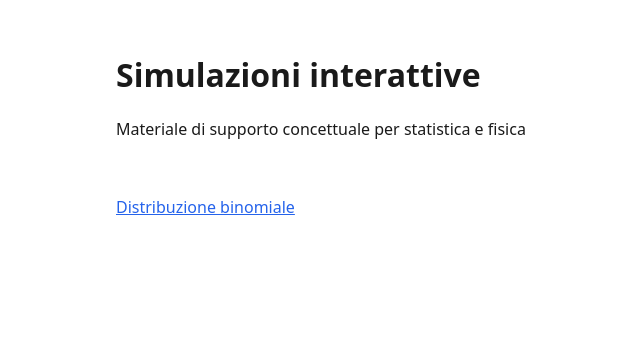
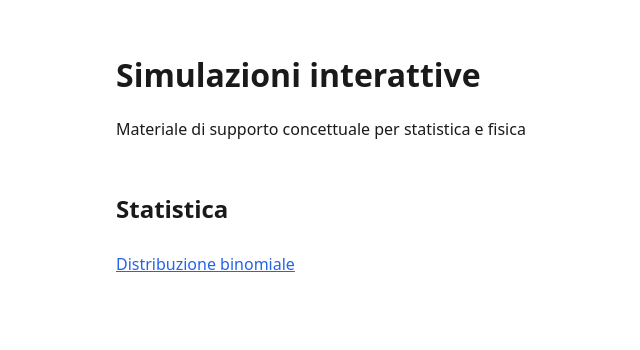
Before and after one commit to alessandroravelli/simulazioni-fisica-matematica, a plain HTML site: page index.html in a window 1280 px wide. Shown: the whole page, without its empty margins (44-684 px from the left). Drawn offline with Linux system fonts and the light colour scheme.

Commit message:
Struttura sito per categorie, home dinamica da registro esperimenti

```diff
--- /dev/null
+++ b/assets/js/home.js
@@ -0,0 +1,22 @@
+import { CATEGORIE, ESPERIMENTI } from "./registry.js";
+
+const elenco = document.getElementById("elenco");
+
+for (const [chiave, nome] of Object.entries(CATEGORIE)) {
+  const esperimentiCategoria = ESPERIMENTI.filter((e) => e.categoria === chiave);
+  if (esperimentiCategoria.length === 0) continue;
+
+  const sezione = document.createElement("section");
+  sezione.innerHTML = `<h2>${nome}</h2>`;
+
+  const lista = document.createElement("ul");
+  lista.className = "elenco-esperimenti";
+  for (const esperimento of esperimentiCategoria) {
+    const voce = document.createElement("li");
+    voce.innerHTML = `<a href="${esperimento.path}">${esperimento.titolo}</a>`;
+    lista.appendChild(voce);
+  }
+
+  sezione.appendChild(lista);
+  elenco.appendChild(sezione);
+}
--- /dev/null
+++ b/assets/js/registry.js
@@ -0,0 +1,13 @@
+export const CATEGORIE = {
+  statistica: "Statistica",
+  fisica: "Fisica",
+};
+
+export const ESPERIMENTI = [
+  {
+    id: "binomiale",
+    titolo: "Distribuzione binomiale",
+    categoria: "statistica",
+    path: "esperimenti/statistica/binomiale/",
+  },
+];
--- a/index.html
+++ b/index.html
@@ -11,10 +11,7 @@
   <h1>Simulazioni interattive</h1>
   <p>Materiale di supporto concettuale per statistica e fisica</p>
 </header>
-<main>
-  <ul class="elenco-esperimenti">
-    <li><a href="esperimenti/binomiale/">Distribuzione binomiale</a></li>
-  </ul>
-</main>
+<main id="elenco"></main>
+<script type="module" src="assets/js/home.js"></script>
 </body>
 </html>
```
Also changed, not shown: esperimenti/statistica/binomiale/index.html (renamed from esperimenti/binomiale/index.html, +2 -2 lines).
